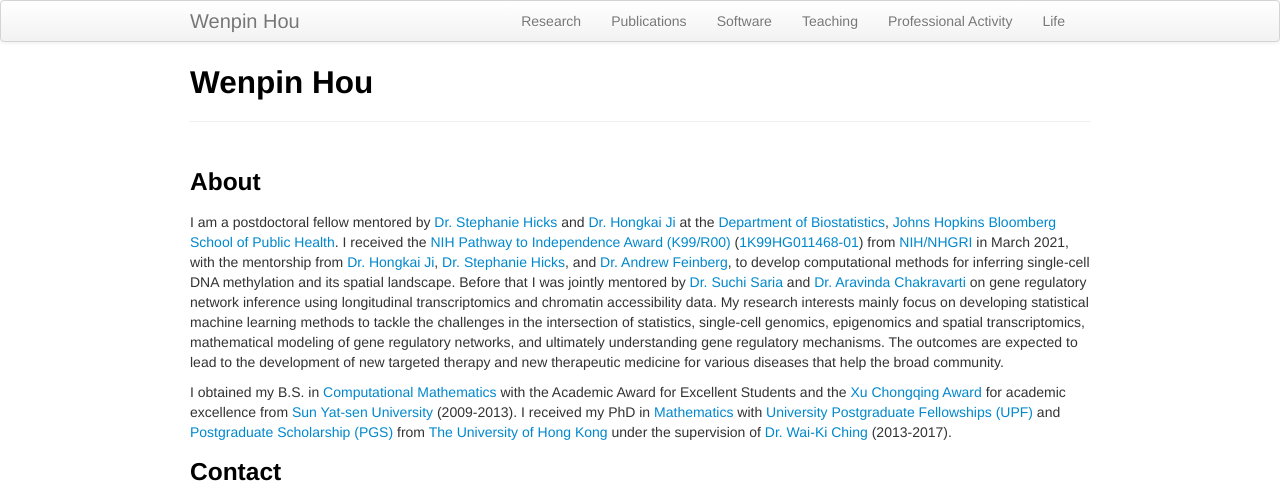
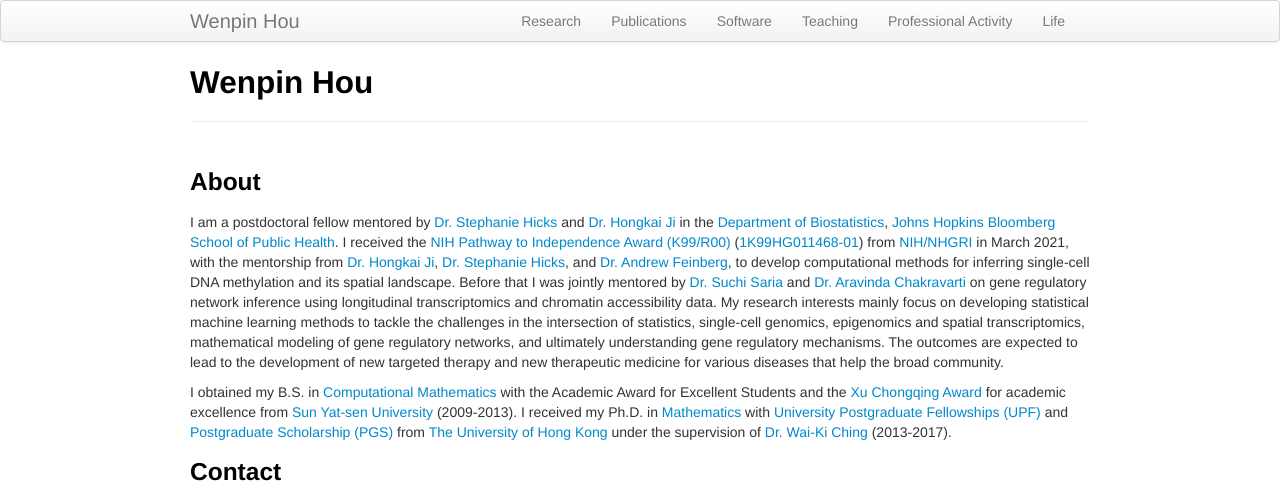
Before and after one commit to Winnie09/Wenpin_Hou, a Jekyll site: the page built from index.md, in a window 1280 px wide. Shown: the top 500 px of the page. Built offline with Jekyll 4.4.1, drawn with Linux system fonts in a browser that asks for light colours.

Commit message:
Update index.md

```diff
--- a/index.md
+++ b/index.md
@@ -6,13 +6,13 @@
 
 ### About
 
-I am a postdoctoral fellow mentored by [Dr. Stephanie Hicks](https://www.stephaniehicks.com/) and [Dr. Hongkai Ji](http://www.biostat.jhsph.edu/~hji/) at the [Department of Biostatistics](https://www.jhsph.edu/departments/biostatistics/), [Johns Hopkins Bloomberg School of Public Health](https://www.jhsph.edu/).
+I am a postdoctoral fellow mentored by [Dr. Stephanie Hicks](https://www.stephaniehicks.com/) and [Dr. Hongkai Ji](http://www.biostat.jhsph.edu/~hji/) in the [Department of Biostatistics](https://www.jhsph.edu/departments/biostatistics/), [Johns Hopkins Bloomberg School of Public Health](https://www.jhsph.edu/).
 I received the [NIH Pathway to Independence Award (K99/R00)](https://grants.nih.gov/grants/guide/pa-files/PA-20-188.html) ([1K99HG011468-01](https://reporter.nih.gov/search/cHJfn5jyOUy-E1JZ1vBQlg/project-details/10104023)) from [NIH/NHGRI](https://www.genome.gov/) in March 2021, with the mentorship from [Dr. Hongkai Ji](http://www.biostat.jhsph.edu/~hji/), [Dr. Stephanie Hicks](https://www.stephaniehicks.com/), and [Dr. Andrew Feinberg](https://www.hopkinsmedicine.org/profiles/details/andrew-feinberg-1), to develop computational methods for inferring single-cell DNA methylation and its spatial landscape.
 Before that I was jointly mentored by [Dr. Suchi Saria](https://suchisaria.jhu.edu/) and [Dr. Aravinda Chakravarti](https://aravindachakravartilab.org/) on gene regulatory network inference using longitudinal transcriptomics and chromatin accessibility data. My research interests mainly focus on developing statistical machine learning methods to tackle the challenges in the intersection of statistics, single-cell genomics, epigenomics and spatial transcriptomics, mathematical modeling of gene regulatory networks, and ultimately understanding gene regulatory mechanisms. The outcomes are expected to lead to the development of new targeted therapy and new therapeutic medicine for various diseases that help the broad community.
 
 I obtained my B.S. in [Computational Mathematics](http://math.sysu.edu.cn/) with the Academic Award for Excellent Students and the [Xu Chongqing
 Award](http://edf.edaao.sysu.edu.cn/jzmx/jz03/cgzs02/index.htm) for academic excellence from [Sun Yat-sen University](http://www.sysu.edu.cn/2012/en/index.htm) (2009-2013).
-I received my PhD in [Mathematics](https://hkumath.hku.hk/web/index.php) with [University Postgraduate Fellowships (UPF)](https://gradsch.hku.hk/gradsch/prospective-students/scholarship-funding-and-fees) and [Postgraduate Scholarship (PGS)](https://gradsch.hku.hk/gradsch/prospective-students/scholarship-funding-and-fees) from [The University of Hong Kong](https://www.hku.hk/) under the supervision of [Dr. Wai-Ki Ching](https://hkumath.hku.hk/~wkc/) (2013-2017).
+I received my Ph.D. in [Mathematics](https://hkumath.hku.hk/web/index.php) with [University Postgraduate Fellowships (UPF)](https://gradsch.hku.hk/gradsch/prospective-students/scholarship-funding-and-fees) and [Postgraduate Scholarship (PGS)](https://gradsch.hku.hk/gradsch/prospective-students/scholarship-funding-and-fees) from [The University of Hong Kong](https://www.hku.hk/) under the supervision of [Dr. Wai-Ki Ching](https://hkumath.hku.hk/~wkc/) (2013-2017).
 
 ### Contact
 
```
